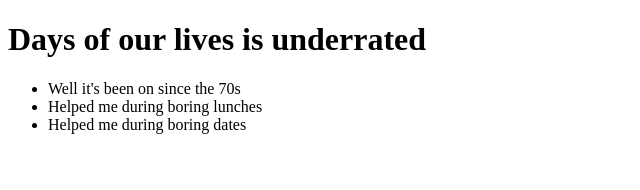
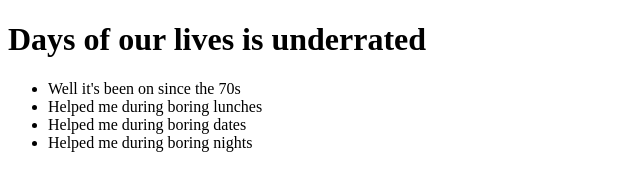
Before and after one commit to faraznaeem/git_pong_demo_v2, a plain HTML site: page index.html in a window 1280 px wide. Shown: the whole page, without its empty margins (0-640 px from the left). Drawn offline with Linux system fonts and the light colour scheme.

Commit message:
add another list item

```diff
--- a/index.html
+++ b/index.html
@@ -12,6 +12,8 @@
         <li>Well it's been on since the 70s</li>
         <li>Helped me during boring lunches</li>
         <li>Helped me during boring dates</li>
+        <li>Helped me during boring nights</li>
+
 
     </ul>
 
```
